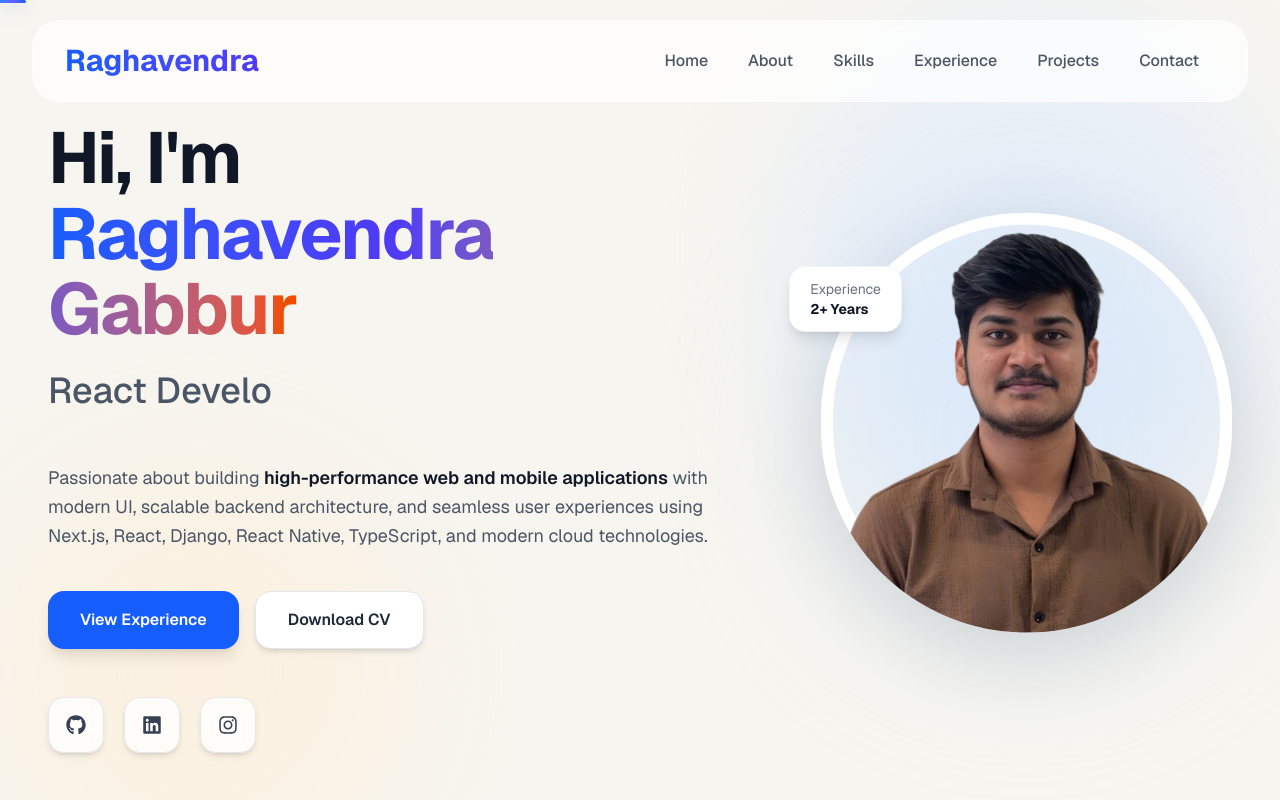
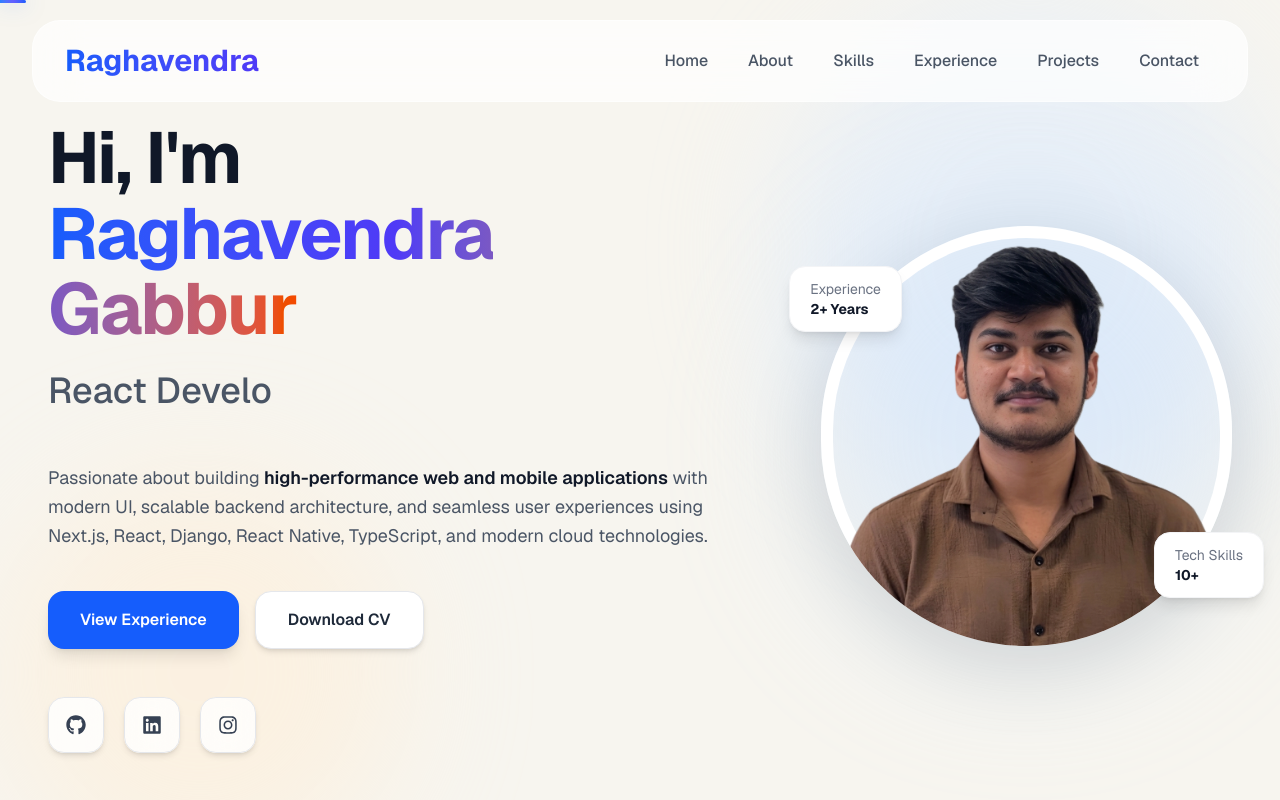
Before and after one commit to RaghuG27/Portfolio-Raghavendra, a Next.js app: page / in a window 1280 px wide. Shown: the top 800 px of the page. Built offline with nearby package versions, Linux system fonts and the light colour scheme.

Commit message:
Updated Resume And Experience Section

```diff
--- a/src/app/components/Hero.tsx
+++ b/src/app/components/Hero.tsx
@@ -236,14 +236,14 @@ export default function Hero() {
             <div className="absolute inset-0 bg-blue-200 rounded-full blur-3xl opacity-30 scale-110"></div>
 
             <motion.div
-              animate={{
-                y: [0, -15, 0],
-              }}
-              transition={{
-                duration: 5,
-                repeat: Infinity,
-                ease: "easeInOut",
-              }}
+              // animate={{
+              //   y: [0, -15, 0],
+              // }}
+              // transition={{
+              //   duration: 5,
+              //   repeat: Infinity,
+              //   ease: "easeInOut",
+              // }}
               className="relative"
             >
               {/* Ring */}
@@ -301,6 +301,34 @@ export default function Hero() {
               <h3 className="font-bold text-sm text-gray-900">
                 2+ Years
               </h3>
+
+
+            </div>
+
+            {/* Skills Card */}
+
+            <div
+              className="
+                absolute
+                -right-8
+                bottom-12
+                bg-white
+                rounded-2xl
+                px-5
+                py-3
+                shadow-lg
+                border
+                border-gray-100
+                z-50
+              "
+            >
+              <p className="text-gray-500 text-sm">
+                Tech Skills
+              </p>
+
+              <h3 className="font-bold text-sm text-gray-900">
+                10+
+              </h3>
             </div>
 
 
--- a/src/app/components/ProjectExperience.tsx
+++ b/src/app/components/ProjectExperience.tsx
@@ -5,26 +5,27 @@ import { motion } from "framer-motion";
 export default function ProjectExperience() {
   const projects = [
     {
-      title: "Real-Time Booking & Tracking System",
+      title: "Healthcare Appointment & Therapy Management Platform",
       tech: [
         "Django",
         "REST APIs",
         "CockroachDB",
         "Kafka",
+        "Firebase",
         "React Native",
         "Next.js",
         "TypeScript",
       ],
       description: [
-        "Developed cross-platform mobile applications using React Native and admin dashboards using Next.js.",
-        "Integrated booking systems, live tracking, push notifications, OAuth login, and payment workflows using WebSockets and Google Maps API.",
-        "Implemented API Gateway patterns including caching, rate limiting, and circuit breaker mechanisms.",
-        "Implemented event-driven communication using Apache Kafka for asynchronous processing across services.",
+        "Developed a cross-platform mobile app for appointment scheduling, user onboarding, and appointment management.",
+        "Built real-time booking updates and live status tracking using WebSocket-driven architecture via Django Channels.",
+        "Implemented location-based center discovery and navigation using Google Maps API.",
+        "•	Integrated Firebase push notifications and secure Google/Apple OAuth sign-in for seamless authentication.",
       ],
     },
 
     {
-      title: "Composable Core Banking & Lending Platform",
+      title: "Digital Lending & Loan Lifecycle Management Platform",
       tech: [
         "Django",
         "DRF",
@@ -35,9 +36,10 @@ export default function ProjectExperience() {
         "TypeScript",
       ],
       description: [
-        "Developed responsive lending dashboards and workflow interfaces using Next.js and Tailwind CSS.",
-        "Built frontend interfaces for onboarding, loan processing, document submission, and verification systems.",
-        "Assisted in developing REST APIs using Django REST Framework for loan and transaction management workflows.",
+        "Built a digital lending platform supporting borrower onboarding, loan processing, document submission, and fund disbursement workflows.",
+        "Owned REST API design and database schema for loan lifecycle, accounts, and transaction modules.",
+        "•	Built multi-step onboarding forms, document upload modules, validation workflows, and approval processes.",
+        "Built responsive dashboard and workflow interfaces using Next.js, Tailwind CSS.",
       ],
     },
   ];
```
Also changed, not shown: 1 other file (tests, documents, lock files or other folders).
